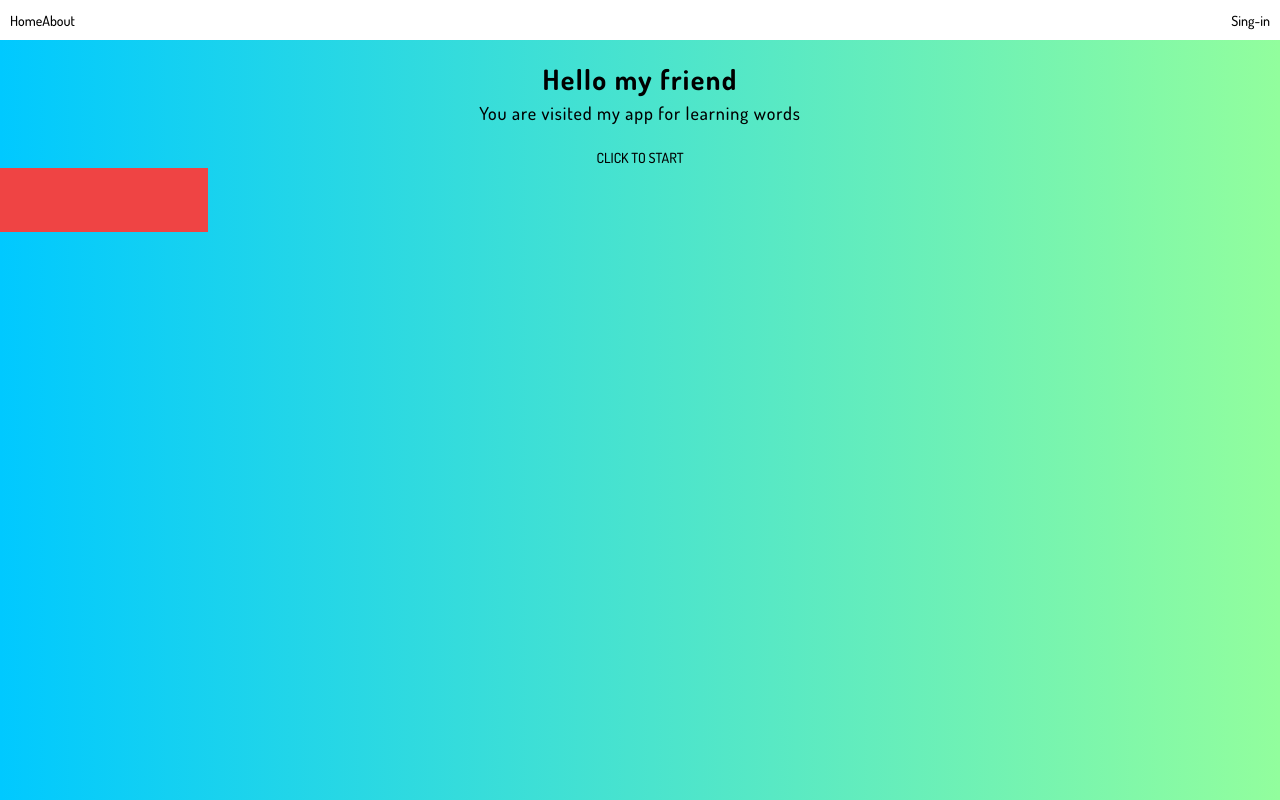
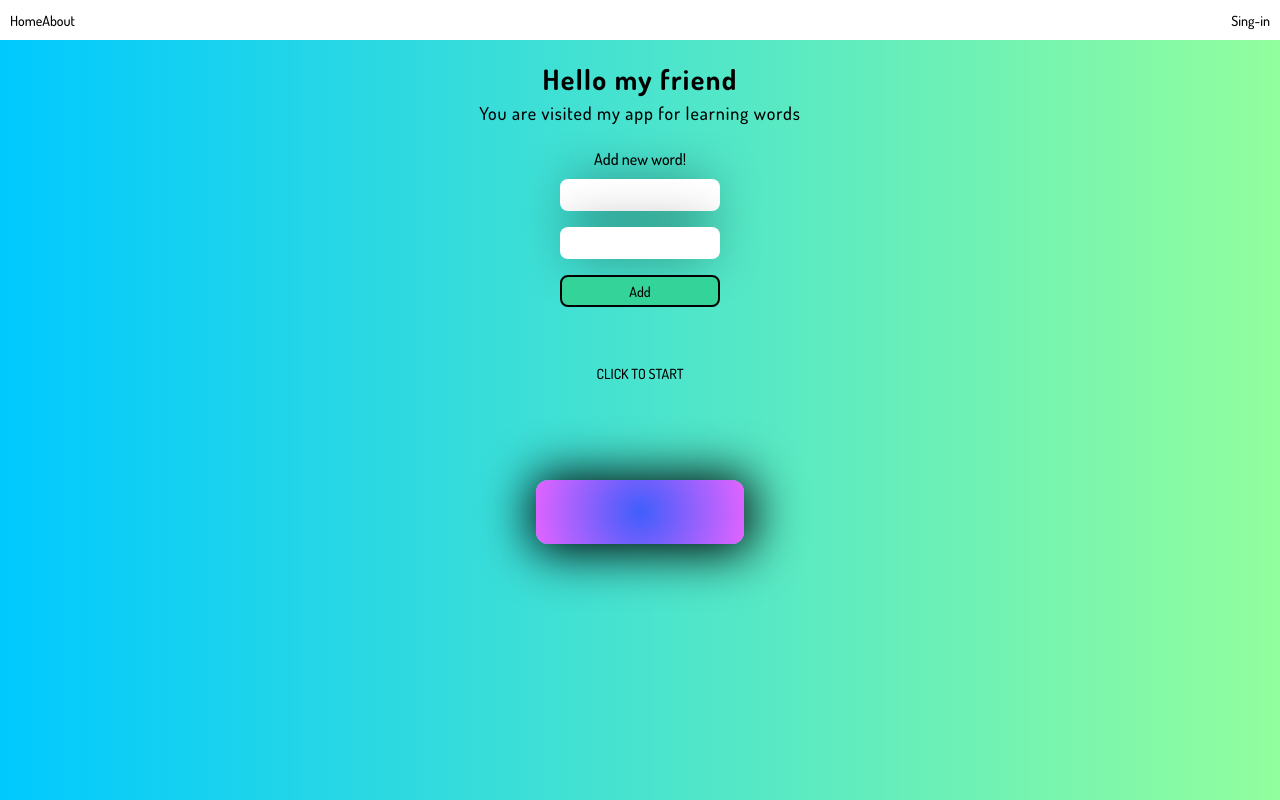
Before and after one commit to Akirienko/wordsGame, a Vue app: page / in a window 1280 px wide. Built offline with nearby package versions, Linux system fonts and the light colour scheme; no server answers; the database is empty.

Commit message:
add new word to api

```diff
--- a/src/main.css
+++ b/src/main.css
@@ -30,3 +30,19 @@ body {
   font-weight: 700;
   letter-spacing: 0.05em;
 }
+
+.center {
+  position: absolute;
+  top: 50%;
+  left: 50%;
+  transform: translate(-50%, -50%);
+}
+
+.wordBoxColor {
+  background: radial-gradient(circle, rgba(63,94,251,1) 0%, rgba(227,100,255,1) 100%);
+  box-shadow: 2px 2px 50px 6px #000000;
+}
+
+.boxShadow {
+  box-shadow: 0px 0px 50px -10px #000000;
+}
--- a/src/views/Home.vue
+++ b/src/views/Home.vue
@@ -6,14 +6,40 @@
         You are visited my app for learning words
       </p>
     </div>
-    <div class="">
-      <button @click="random" class="">CLICK TO START</button>
+    <form
+      action=""
+      class="flex flex-col items-center"
+      @submit.prevent="addNewWord"
+    >
+      <h3 class="text-base mb-2">Add new word!</h3>
+      <input
+        class="w-40 mb-4 rounded-lg h-8 boxShadow p-4"
+        type="text"
+        v-model="newWord"
+      />
+      <input
+        class="w-40 rounded-lg h-8 boxShadow p-4"
+        type="text"
+        v-model="newWordTranslate"
+      />
+      <button
+        :disabled="!newWord && !newWordTranslate"
+        class="button w-40 h-8 mt-4 rounded-lg bg-green-400 border-solid border-2 border-black"
+      >
+        Add
+      </button>
+    </form>
+    <div class="flex items-center justify-center flex-col">
+      <button @click="random" class="mb-24 mt-14">CLICK TO START</button>
       <div
-        @click="transl"
-        class="w-52 h-16 bg-red-500 flex items-center justify-center"
+        @click="translating"
+        class="w-52 h-16 flex items-center justify-center wordBoxColor rounded-xl"
       >
-        <p>{{ randomWord }}</p>
-        <p>{{ wordTranslate }}</p>
+        <div class="overflow-hidden w-full h-full">
+          <p class="capitalize text-lg absolute center flip-animate">
+            <span :data-hover="wordTranslate">{{ randomWord }} </span>
+          </p>
+        </div>
       </div>
     </div>
   </div>
@@ -21,20 +47,44 @@
 
 <script setup>
 import { ref, onMounted } from "vue";
-import { collection, getDocs } from "firebase/firestore";
+import { collection, onSnapshot, addDoc } from "firebase/firestore";
 import { db } from "@/firebase";
 
 const words = ref([]);
+
 const randomWords = ref([]);
 const randomWord = ref("");
 const wordTranslate = ref("");
 
+const newWord = ref("");
+const newWordTranslate = ref("");
+
+const addNewWord = () => {
+  addDoc(collection(db, "words"), {
+    word: newWord.value,
+    translating: newWordTranslate.value,
+  });
+
+  newWord.value = "";
+  newWordTranslate.value = "";
+};
+
 //// query api
-onMounted(async () => {
-  const getWords = await getDocs(collection(db, "words"));
+onMounted(() => {
+  // const getWords = getDocs(collection(db, "words"));
+  // getWords.forEach((doc) => {
+  //   // words.value = doc.data();
+  //   const word = {
+  //     id: doc.id,
+  //     word: doc.data().word,
+  //     translate: doc.data().translate,
+  //   };
+  //   fbWords.push(word);
+  // });
+  onSnapshot(collection(db, "words"), (querySnapshot) => {
+    // const cities = [];
     let fbWords = [];
-  getWords.forEach((doc) => {
-    // words.value = doc.data();
+    querySnapshot.forEach((doc) => {
       const word = {
         id: doc.id,
         word: doc.data().word,
@@ -42,7 +92,9 @@ onMounted(async () => {
       };
       fbWords.push(word);
     });
+    // console.log("Current cities in CA: ", cities.join(", "));
     words.value = fbWords;
+  });
 });
 
 //// add random word
@@ -56,7 +108,7 @@ const random = () => {
   // console.log(randomWords.value);
 };
 
-const transl = () => {
+const translating = () => {
   console.log(randomWords.value);
   wordTranslate.value = randomWords.value.translate;
 };
@@ -94,3 +146,42 @@ const transl = () => {
 //     .catch((err) => console.error(err));
 // };
 </script>
+
+<style scoped>
+.flip-animate:hover,
+.flip-animate:focus {
+  color: #222;
+}
+
+.flip-animate {
+  perspective: 1000px;
+}
+.flip-animate span {
+  position: relative;
+  display: inline-block;
+  padding: 0;
+  transition: transform 0.3s;
+  transform-origin: 50% 0;
+  transform-style: preserve-3d;
+}
+.flip-animate span:before {
+  position: absolute;
+  top: 100%;
+  left: 0;
+  width: 100%;
+  height: 100%;
+  content: attr(data-hover);
+  transition: color 0.3s;
+  transform: rotateX(-90deg);
+  transform-origin: 50% 0;
+  text-align: center;
+}
+.flip-animate:hover span,
+.flip-animate:focus span {
+  transform: rotateX(90deg) translateY(-22px);
+}
+.flip-animate:hover span:before,
+.flip-animate:focus span:before {
+  color: #d24936;
+}
+</style>
```
Lines whose indentation alone changed are shown as unchanged.
